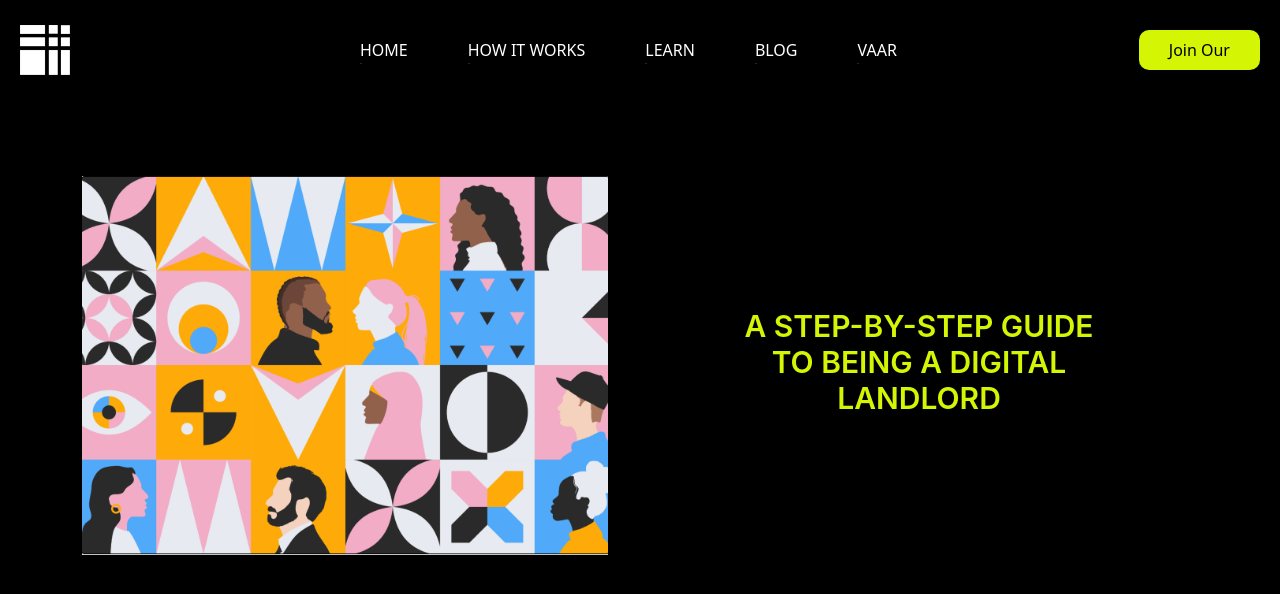
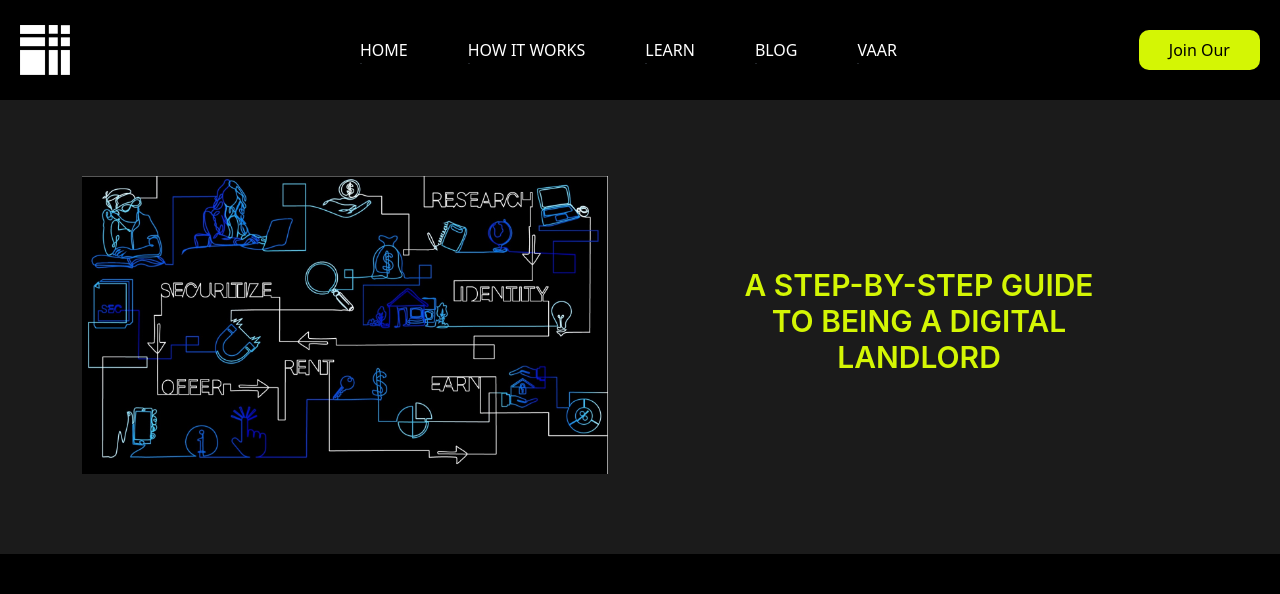
Before and after one commit to webtesting22/vaar, a React (Vite) app: page /HowItWorks in a window 1280 px wide. Shown: the top 594 px of the page. Built offline with nearby package versions, Linux system fonts and the light colour scheme.

Commit message:
push another changes

```diff
--- a/src/Components/Guide/Guide.jsx
+++ b/src/Components/Guide/Guide.jsx
@@ -6,18 +6,19 @@ import mobilePicture from "../pictures/About-icons/mobilePicture.svg"
 import { Row, Col } from "antd"
 import teamposter from "../pictures/teamheroimage.png"
 import teamheroimage2 from "../pictures/teamheroimage2.jpg"
+import HowItWorks from "../Guide/HowitWorks.jpeg"
 function Guide() {
   return (
     <>
-      <section style={{ color: "white" }}>
+      <section style={{ color: "white", backgroundColor:"rgb(27, 27, 27)" }}>
         <div>
           <div className="container">
             <Row>
 
               <Col lg={12} md={12}>
                 <div className='team-section-hero2'>
-                  <img src={teamposter} alt="" />
-                  <img src={teamheroimage2} alt="" />
+                  <img src={HowItWorks} alt="" />
+                  <img src={HowItWorks} alt="" />
                 </div>
               </Col>
               <Col lg={12} md={12}>
--- a/src/Components/HowItWorks/HowItWorks.jsx
+++ b/src/Components/HowItWorks/HowItWorks.jsx
@@ -1,6 +1,7 @@
 import React,{useEffect} from "react";
 import Guide from "../Guide/Guide";
 import { Accordion } from "react-bootstrap";
+
 function HowItWorks() {
     const accordionData = [
         {
--- a/src/Components/Vaar/Vaar.jsx
+++ b/src/Components/Vaar/Vaar.jsx
@@ -72,7 +72,7 @@ function Vaar() {
         <>
             <div className="section-padding"></div>
 
-            <section style={{ color: "white" }}>
+            <section style={{ color: "white", backgroundColor:"rgb(27, 27, 27)" }}>
                 <div>
                     <div className="container">
                         <Row>
--- a/src/Components/VaarBlogsmain/VaarBlogsmain.jsx
+++ b/src/Components/VaarBlogsmain/VaarBlogsmain.jsx
@@ -22,7 +22,7 @@ function VaarBlogs() {
     return (
         <>
             <section className='blog-section-change-back bg-black'>
-                <div className='container blog-section-adjust'>
+                <div className='container blog-section-adjust' >
                     <Row className='row-for-pc'>
                         <Col lg={8} md={8}>
                             <div className='blog-top-img'>
```
Also changed, not shown: src/Components/Guide/HowitWorks.jpeg (added).
